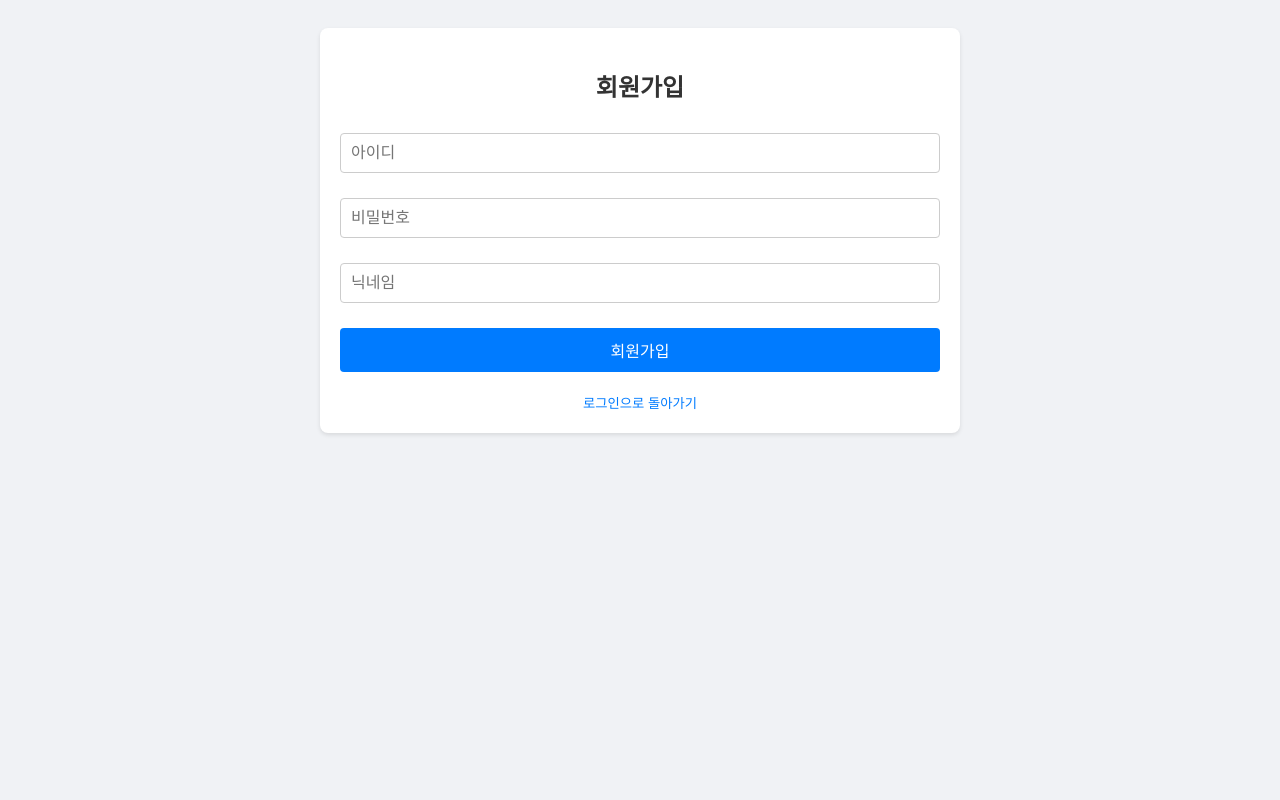
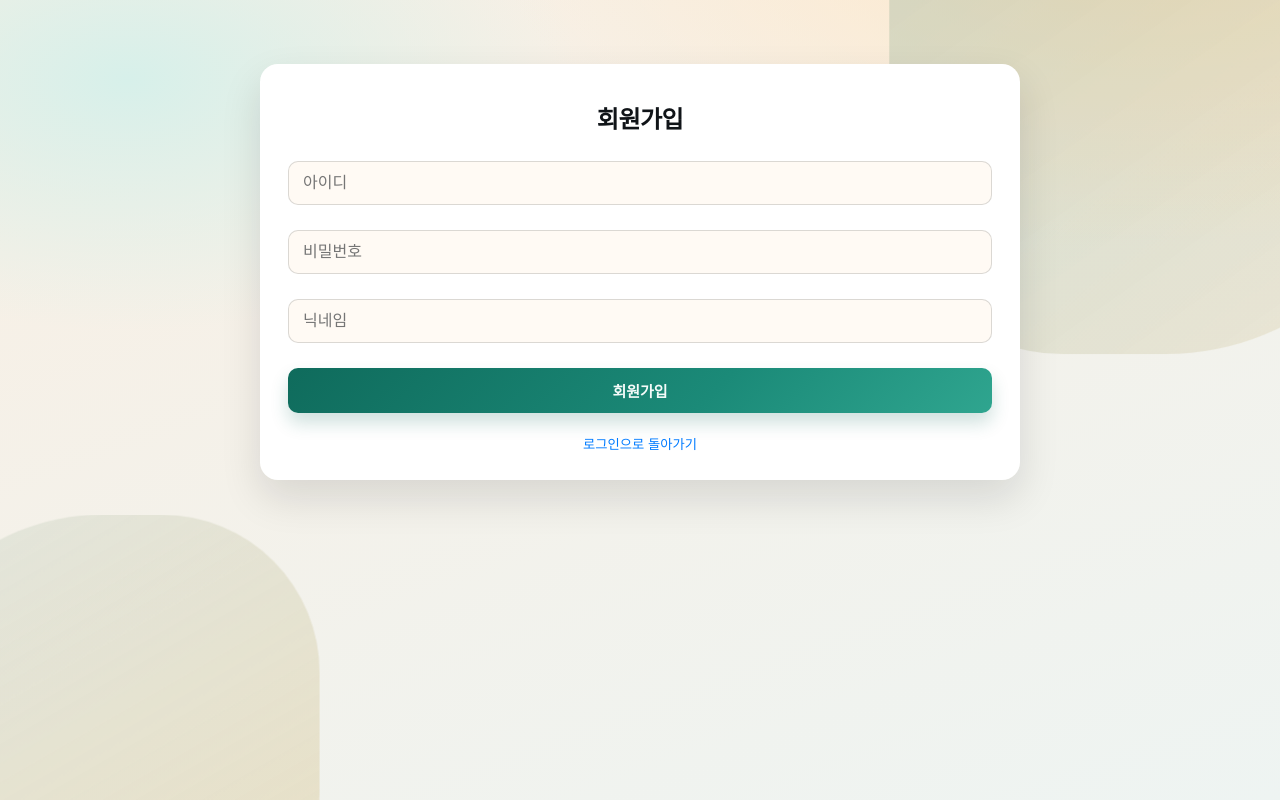
Before and after one commit to C1uckcluck/Chatting, a Next.js app in the folder view-nextjs/: page /signup in a window 1280 px wide. Built offline with nearby package versions, Linux system fonts and the light colour scheme.

Commit message:
feat(chat): 로그인 응답 검증 수정

```diff
--- a/view-nextjs/app/chat/[roomId]/page.tsx
+++ b/view-nextjs/app/chat/[roomId]/page.tsx
@@ -30,12 +30,13 @@ export default function ChatRoom() {
 
     useEffect(() => {
         const savedUsername = localStorage.getItem('chatUsername');
+        const savedNickname = localStorage.getItem('chatNickname');
         if (!savedUsername) {
             alert('사용자 정보가 없습니다. 로비로 돌아갑니다.');
             router.push('/');
             return;
         }
-        setSender(savedUsername);
+        setSender(savedNickname || savedUsername);
 
         if (!roomId) return;
 
--- a/view-nextjs/app/globals.css
+++ b/view-nextjs/app/globals.css
@@ -1,89 +1,180 @@
+
+*,
+*::before,
+*::after {
+  box-sizing: border-box;
+}
+
+:root {
+  --ink: #101418;
+  --muted: #5b6673;
+  --surface: #f8f2e9;
+  --surface-strong: #ffffff;
+  --accent: #0f6b5c;
+  --accent-ink: #f4fbf9;
+  --gold: #d19a2a;
+  --shadow: 0 18px 40px rgba(16, 20, 24, 0.12);
+}
 
 body {
-  font-family: sans-serif;
-  padding: 20px;
-  background-color: #f0f2f5;
+  font-family: var(--font-body), "Space Grotesk", sans-serif;
+  color: var(--ink);
+  min-height: 100vh;
+  margin: 0;
+  padding: 24px;
+  background: radial-gradient(1200px 600px at 90% -10%, #ffe7c7 0%, rgba(255, 231, 199, 0) 55%),
+    radial-gradient(900px 500px at 10% 10%, #d7f0ea 0%, rgba(215, 240, 234, 0) 50%),
+    linear-gradient(160deg, #f9efe3 0%, #eef4f2 100%);
+  position: relative;
+  overflow-x: hidden;
+}
+
+body::before {
+  content: "";
+  position: fixed;
+  inset: -20% -10% auto auto;
+  width: 520px;
+  height: 520px;
+  border-radius: 36% 64% 60% 40%;
+  background: linear-gradient(145deg, rgba(15, 107, 92, 0.18), rgba(209, 154, 42, 0.12));
+  filter: blur(0.5px);
+  z-index: 0;
+  pointer-events: none;
+  animation: floatGlow 12s ease-in-out infinite;
+}
+
+body::after {
+  content: "";
+  position: fixed;
+  left: -120px;
+  bottom: -160px;
+  width: 420px;
+  height: 420px;
+  border-radius: 58% 42% 42% 58%;
+  background: linear-gradient(150deg, rgba(15, 107, 92, 0.08), rgba(209, 154, 42, 0.22));
+  z-index: 0;
+  pointer-events: none;
+  animation: floatGlow 14s ease-in-out infinite reverse;
 }
 
 .container {
-  max-width: 600px;
-  margin: auto;
-  background: #fff;
-  padding: 20px;
-  border-radius: 8px;
-  box-shadow: 0 2px 4px rgba(0, 0, 0, 0.1);
+  max-width: 760px;
+  margin: 40px auto;
+  background: var(--surface-strong);
+  padding: 26px 28px;
+  border-radius: 18px;
+  box-shadow: var(--shadow);
+  position: relative;
+  z-index: 1;
+  backdrop-filter: blur(6px);
+  animation: riseIn 600ms ease-out;
 }
 
 h2, h3 {
   text-align: center;
-  color: #333;
+  margin: 10px 0 16px;
+  font-family: var(--font-display), "Fraunces", serif;
+  letter-spacing: -0.5px;
 }
 
 .input-group {
   margin-top: 10px;
   display: flex;
   gap: 10px;
+  flex-wrap: wrap;
 }
 
 .input-group input {
   flex-grow: 1;
-  padding: 10px;
-  border: 1px solid #ccc;
-  border-radius: 4px;
+  padding: 12px 14px;
+  border: 1px solid rgba(16, 20, 24, 0.15);
+  border-radius: 10px;
   font-size: 16px;
+  background: #fffaf4;
+  transition: border 200ms ease, box-shadow 200ms ease;
+}
+
+.input-group input:focus {
+  outline: none;
+  border-color: rgba(15, 107, 92, 0.6);
+  box-shadow: 0 0 0 3px rgba(15, 107, 92, 0.12);
 }
 
 .input-group button {
-  padding: 10px 15px;
+  padding: 12px 18px;
   border: none;
-  background-color: #007bff;
-  color: white;
-  border-radius: 4px;
+  background: linear-gradient(135deg, #0f6b5c 0%, #1b8a78 60%, #2fa58f 100%);
+  color: var(--accent-ink);
+  border-radius: 10px;
   cursor: pointer;
-  font-size: 16px;
+  font-size: 15px;
+  font-weight: 600;
+  box-shadow: 0 10px 18px rgba(15, 107, 92, 0.2);
+  transition: transform 180ms ease, box-shadow 180ms ease;
 }
 
 .input-group button:hover {
-  background-color: #0056b3;
+  transform: translateY(-1px);
+  box-shadow: 0 14px 24px rgba(15, 107, 92, 0.24);
+}
+
+.ghost-button {
+  border: 1px solid rgba(16, 20, 24, 0.18);
+  background: transparent;
+  color: var(--ink);
+  padding: 8px 14px;
+  border-radius: 999px;
+  font-weight: 600;
+  cursor: pointer;
+  transition: border-color 180ms ease, color 180ms ease, background 180ms ease, transform 180ms ease;
+}
+
+.ghost-button:hover {
+  border-color: rgba(15, 107, 92, 0.55);
+  color: var(--accent);
+  background: rgba(15, 107, 92, 0.08);
+  transform: translateY(-1px);
 }
 
 #messages {
-  border: 1px solid #ccc;
-  padding: 10px;
-  height: 350px;
+  border: 1px solid rgba(16, 20, 24, 0.1);
+  padding: 14px;
+  height: 380px;
   overflow-y: scroll;
-  background-color: #fafafa;
-  border-radius: 4px;
+  background-color: var(--surface);
+  border-radius: 14px;
   display: flex;
   flex-direction: column;
-  gap: 5px;
+  gap: 10px;
 }
 
 #messages li {
-  padding: 8px 12px;
-  max-width: 75%;
-  border-radius: 18px;
+  padding: 10px 14px;
+  max-width: 78%;
+  border-radius: 16px;
   display: flex;
   flex-direction: column;
   word-wrap: break-word;
+  animation: fadeUp 280ms ease-out;
 }
 
 #messages li.sent {
-  background-color: #ffffff;
+  background-color: #fef6e8;
   align-self: flex-end;
+  border: 1px solid rgba(209, 154, 42, 0.25);
 }
 
 #messages li.received {
   background-color: #ffffff;
   align-self: flex-start;
-  border: 1px solid #eee;
+  border: 1px solid rgba(16, 20, 24, 0.08);
 }
 
 #messages li.system {
   background-color: transparent;
   align-self: center;
   text-align: center;
-  color: gray;
+  color: var(--muted);
   font-size: 0.9em;
   padding: 2px;
 }
@@ -94,9 +185,10 @@ h2, h3 {
 }
 
 .sender {
-    font-weight: bold;
+  font-weight: 600;
   font-size: 0.9em;
   margin-bottom: 4px;
+  color: var(--accent);
 }
 
 .message-line {
@@ -107,12 +199,61 @@ h2, h3 {
 
 .timestamp {
   font-size: 0.75em;
-  color: #888;
+  color: var(--muted);
   white-space: nowrap;
 }
 
 .timestamp-oval {
-    background-color: rgba(0, 0, 0, 0.05);
-    padding: 1px 5px;
+  background-color: rgba(16, 20, 24, 0.05);
+  padding: 2px 6px;
   border-radius: 10px;
 }
+
+@keyframes riseIn {
+  from {
+    opacity: 0;
+    transform: translateY(12px);
+  }
+  to {
+    opacity: 1;
+    transform: translateY(0);
+  }
+}
+
+@keyframes fadeUp {
+  from {
+    opacity: 0;
+    transform: translateY(6px);
+  }
+  to {
+    opacity: 1;
+    transform: translateY(0);
+  }
+}
+
+@keyframes floatGlow {
+  0% {
+    transform: translate3d(0, 0, 0) scale(1);
+  }
+  50% {
+    transform: translate3d(12px, -18px, 0) scale(1.04);
+  }
+  100% {
+    transform: translate3d(0, 0, 0) scale(1);
+  }
+}
+
+@media (max-width: 640px) {
+  body {
+    padding: 16px;
+  }
+
+  .container {
+    padding: 20px;
+    margin: 20px auto;
+  }
+
+  #messages {
+    height: 320px;
+  }
+}
--- a/view-nextjs/app/layout.tsx
+++ b/view-nextjs/app/layout.tsx
@@ -1,14 +1,14 @@
 import type { Metadata } from "next";
-import { Geist, Geist_Mono } from "next/font/google";
+import { Fraunces, Space_Grotesk } from "next/font/google";
 import "./globals.css";
 
-const geistSans = Geist({
-  variable: "--font-geist-sans",
+const display = Fraunces({
+  variable: "--font-display",
   subsets: ["latin"],
 });
 
-const geistMono = Geist_Mono({
-  variable: "--font-geist-mono",
+const body = Space_Grotesk({
+  variable: "--font-body",
   subsets: ["latin"],
 });
 
@@ -24,7 +24,7 @@ export default function RootLayout({
 }>) {
   return (
     <html lang="en">
-      <body className={`${geistSans.variable} ${geistMono.variable}`}>
+      <body className={`${display.variable} ${body.variable}`}>
         {children}
       </body>
     </html>
--- a/view-nextjs/app/login/page.tsx
+++ b/view-nextjs/app/login/page.tsx
@@ -22,7 +22,11 @@ export default function LoginPage() {
             });
 
             if (response.ok) {
-                localStorage.setItem('chatUsername', username);
+                const data = await response.json();
+                localStorage.setItem('chatUsername', data.username ?? username);
+                if (data.nickname) {
+                    localStorage.setItem('chatNickname', data.nickname);
+                }
                 router.push('/');
             } else {
                 const errorMsg = await response.text();
--- a/view-nextjs/app/page.tsx
+++ b/view-nextjs/app/page.tsx
@@ -72,6 +72,7 @@ export default function Lobby() {
         try {
             await fetch('/auth/logout', { method: 'POST' });
             localStorage.removeItem('chatUsername');
+            localStorage.removeItem('chatNickname');
             router.push('/login');
         } catch (error) {
             console.error('Logout failed', error);
@@ -82,7 +83,7 @@ export default function Lobby() {
         <div className="container">
             <div style={{ display: 'flex', justifyContent: 'space-between', alignItems: 'center' }}>
                 <h2>채팅 로비</h2>
-                <button onClick={handleLogout} style={{ padding: '5px 10px', fontSize: '0.9em', backgroundColor: '#dc3545' }}>
+                <button className="ghost-button" onClick={handleLogout}>
                     로그아웃
                 </button>
             </div>
```
Also changed, not shown: 2 other files (tests, documents, lock files or other folders). Lines whose indentation alone changed are shown as unchanged.
